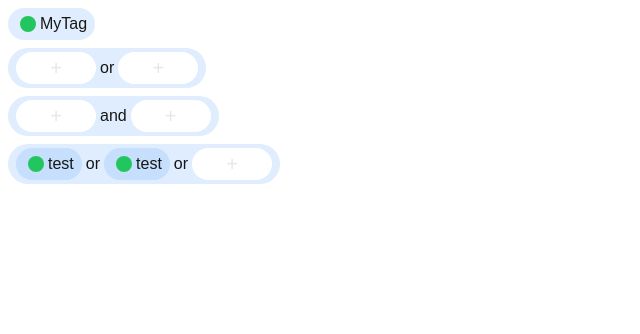
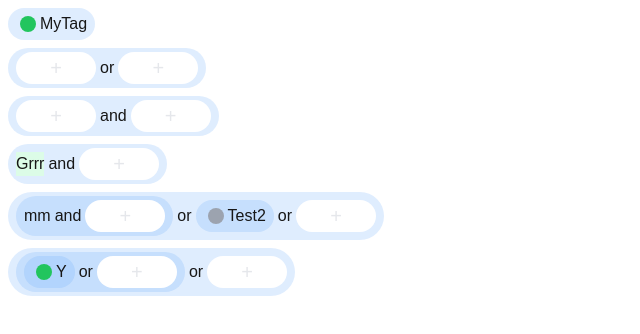
Before and after one commit to arne-ron/calendar-app, a Next.js app: page /test in a window 1280 px wide. Shown: the top 334 px of the page, without its empty margins (0-640 px from the left). Built offline with nearby package versions, Linux system fonts and the light colour scheme.

Commit message:
most recent (but broken version) of the tag system. The nested tags are still a problem

```diff
--- a/app/test/page.tsx
+++ b/app/test/page.tsx
@@ -15,12 +15,22 @@ export default function Page() {
             <TagBlock text='MyTag'/>
             <TagBlock text='or' />
             <TagBlock text='and'/>
+            <TagBlock text='and'>
+                <div className='bg-green-100'>
+                    <p>Grrr</p>
+                </div>
+            </TagBlock>
             <TagBlock text='or'>
                 <TagBlock text='and'>
-                    {null}
-                    <TagBlock text='Test2' color='bg-red-400' />
+                    <p>mm</p>
+                    {/*<TagBlock text='Test2' color='bg-red-400' />*/}
                 </TagBlock>
                 <TagBlock text='Test2' color='bg-gray-400' />
+            </TagBlock>
+            <TagBlock text='or' color='bg-gray-400'>
+                <TagBlock text={'or'}>
+                    <TagBlock text={'Y'} key='Y'/>
+                </TagBlock>
             </TagBlock>
 
         </div>
--- a/app/ui/components/tag-block.tsx
+++ b/app/ui/components/tag-block.tsx
@@ -1,4 +1,4 @@
-import {ReactNode, useEffect, useState} from "react";
+import React, {ReactNode, useEffect, useState} from "react";
 
 
 export function TagBlock(
@@ -9,53 +9,87 @@ export function TagBlock(
     }: {
         text: 'and' | 'or' | string,
         color?: string,
-        children?: ReactNode[],
+        children?: ReactNode,
     }
 ) {
     const [tags, setTags] = useState<ReactNode[]>([]);
+    const [tagsNew, setTagsNew] = useState<{text: string, color: string, tags: object}[]>([]);
+
 
     const addTag = (tag: ReactNode) => {
         setTags((prevTags) => [...prevTags, tag]);
+        console.log('test' + text)
+    }
+    const addTagNew = (text: string, color: string, tags: object) => {
+        setTagsNew((prevTags) => [...prevTags, {text, color, tags}]);
+        console.log('test' + text)
     }
 
+
+    const childrenArr = React.Children.toArray(children);
+
+    // Only calls this method when children variable is updated.
+    // This prevents infinite recursion through: render -> change tags -> causes rerender -> change tags -> causes rerender...
     useEffect(() => {
-        children?.forEach((child) => {addTag(child)})
+        childrenArr.forEach((child) => {
+            // Ensure child is a React element and has a unique key
+            if (React.isValidElement(child)) {
+                if (!tags.some((e) => React.isValidElement(e) && e.text === child.text)) {
+                    addTag(child);
+                }
+            }
+        });
     }, [children]);
 
 
-    // This component is considered simple if it just contains a tag (X name)
-    // If it's complex it should be of form (xxxx and xxxxx)
     const simple: boolean = text !== 'and' && text !== 'or';
-
-    const createTag = (
-        <button
-            className='flex bg-white rounded-full w-20 h-8 justify-center items-center'
-            onClick={() => addTag('Hey')}
-        >
-            <p className='text-gray-200 text-xl' >+</p>
-        </button>
-    )
 
 
     return (
         <div
             className={'flex flex-wrap flex-row gap-1 rounded-full px-2 py-1 items-center w-fit bg-blue-400/20'}
         >
-            {tags.length == 0 && !simple && [
-                createTag,
-            ]}
-            {simple && [
+            {simple && [ // simple: color swadge and text
                 <div key='simple_color_swadge' className={`h-4 w-4 rounded-full ${color} ml-1`}></div>,
                 <p key='simple_text'>{text}</p>
             ]}
-            {tags.flatMap((a, i) => [
-                i != 0 && <p key={'and_' + i}>{text}</p>,
-                <TagBlock key={i} text={"test"} />
-            ])}
+            {tags.length == 0 && !simple && [ // complex: Leading CreateKey
+                <CreateTag key={'leading_createTag'} onClick={() =>
+                    addTag(<TagBlock text='Heyy' key={'Heyy' + tags.length}/>)}
+                />,
+            ]}
+            {tags.flatMap((tag: ReactNode, i: number) => { // Mapping all tags, connected by text
+                console.log(tag);
+                return [
+                    i != 0 && <p key={'and_' + i}>{text}</p>,
+                    tag
+                ]
+            })}
             {!simple && [ // always have trailing createTag if not complex
                 <p key={'trailing_text'}>{text ?? '"empty"'}</p>,
-                createTag
+                <CreateTag key={'leading_createTag'} onClick={() =>
+                    addTag(<TagBlock text='Heyy' key={'Heyy' + tags.length}/>)}
+                />
             ]}
         </div>
     )
 }
+
+
+
+function CreateTag(
+    {
+        onClick
+    }: {
+        onClick: () => void
+    }
+) {
+    return (
+        <button
+            className='flex bg-white rounded-full w-20 h-8 justify-center items-center'
+            onClick={onClick}
+        >
+            <p className='text-gray-200 text-xl' >+</p>
+        </button>
+    )
+}
```
